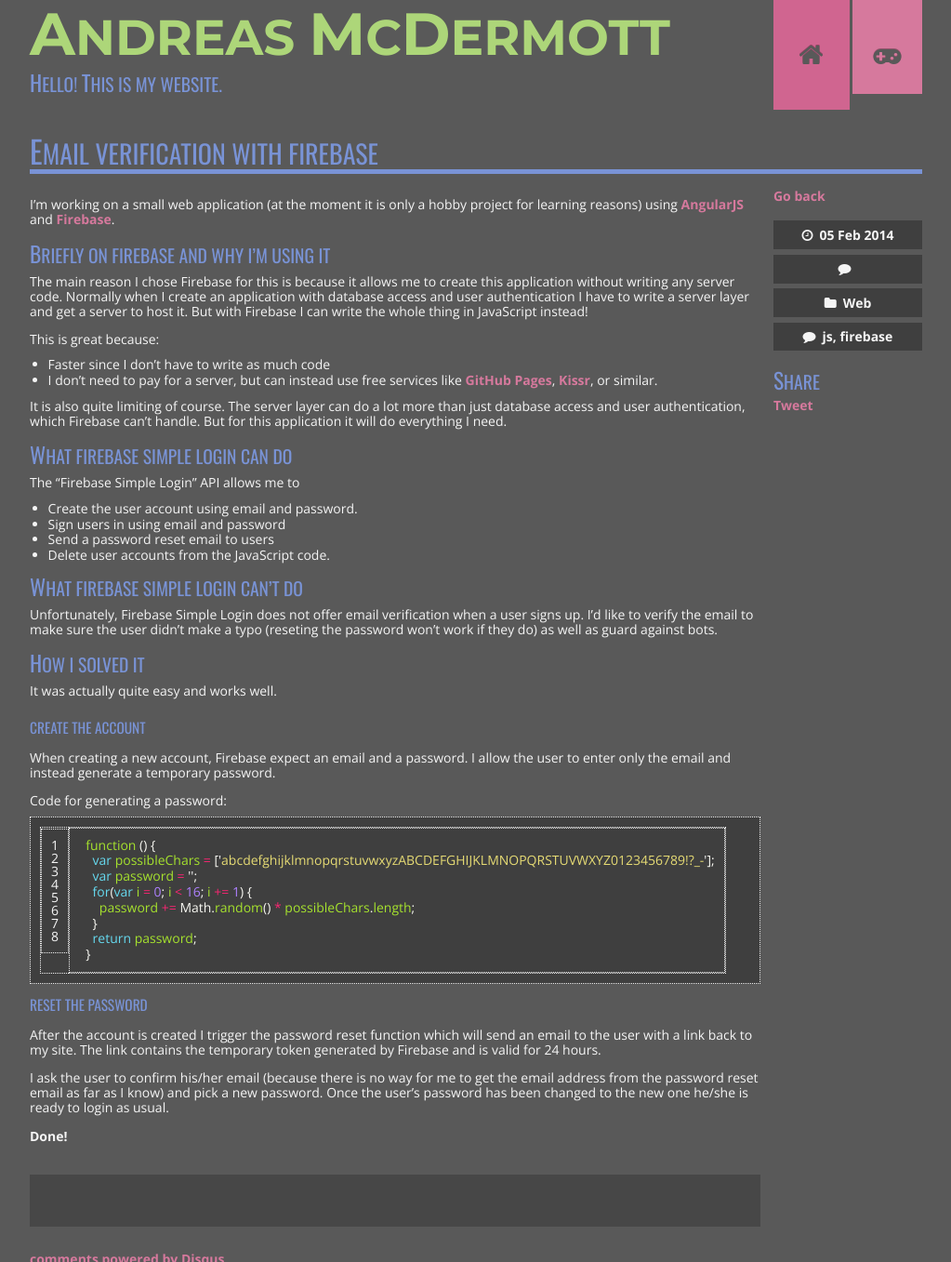
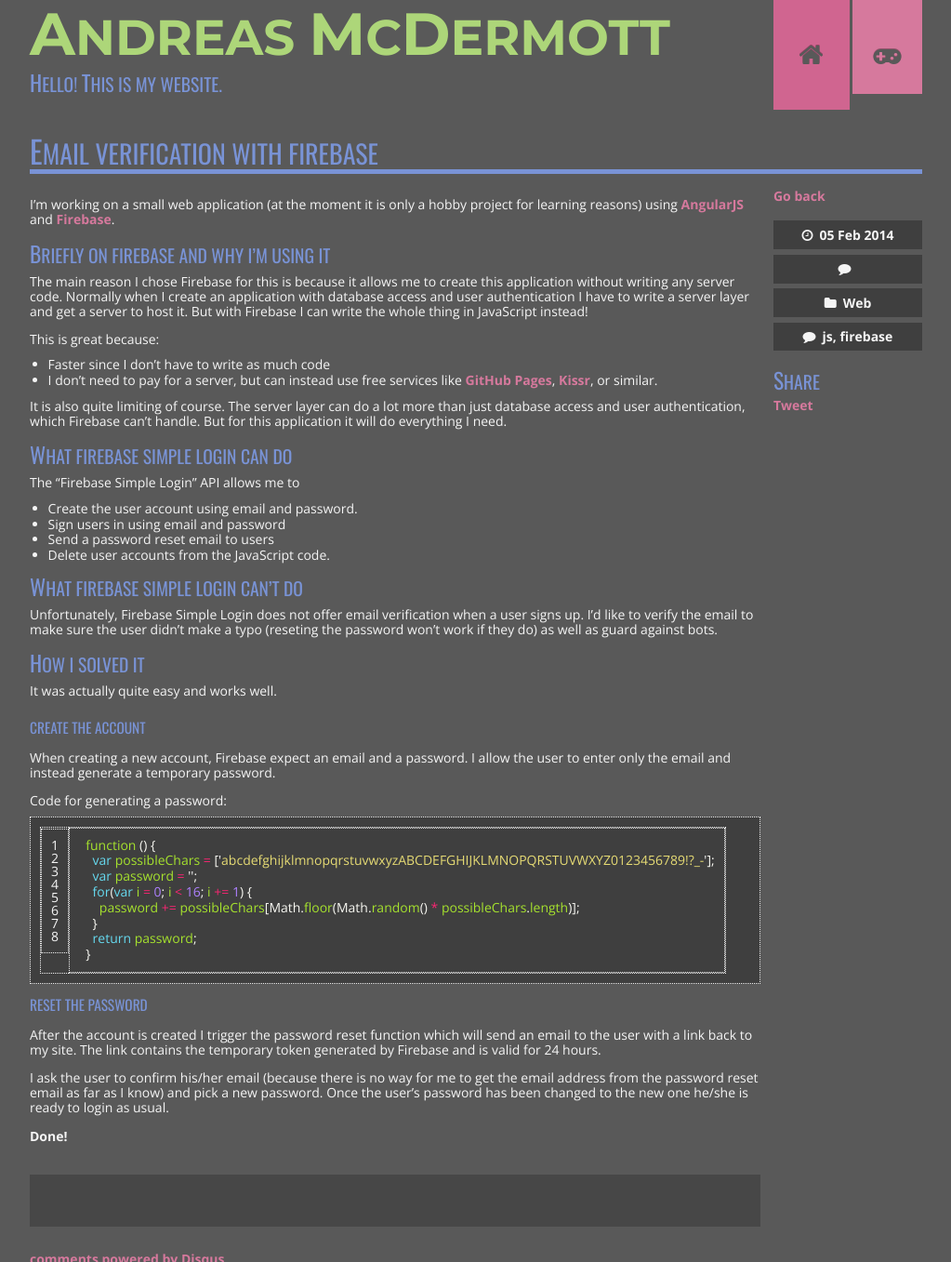
Before and after one commit to andreasmcdermott/andreasmcdermott.github.io, a Jekyll site: the page built from _posts/2014-02-05-Email-verification-with-Firebase.md, in a window 1280 px wide, cut to the strip 0-1357 px from the top of the page. Shown: the whole strip at 93% size, without its empty margins (128-1151 px from the left). Built offline with Jekyll 4.4.1, drawn with Linux system fonts in a browser that asks for light colours; nearby versions of some CDN libraries; comment, search, counter and statistics services are not loaded; some of the changed lines change nothing that is shown.

Commit message:
Bug in generate password code

```diff
--- a/_posts/2014-02-05-Email-verification-with-Firebase.md
+++ b/_posts/2014-02-05-Email-verification-with-Firebase.md
@@ -1,9 +1,14 @@
 ---
-  layout: post
-  title: Email verification with Firebase
-  categories: [ Web ]
-  tags: [ js, firebase ]
+layout: post
+title: Email verification with Firebase
+categories:
+  - Web
+tags:
+  - js
+  - firebase
+published: true
 ---
+
 I'm working on a small web application (at the moment it is only a hobby project for learning reasons)
 using [AngularJS](http://www.angularjs.com) and [Firebase](http://www.firebase.com).
 
@@ -50,7 +55,7 @@ Code for generating a password:
     var possibleChars = ['abcdefghijklmnopqrstuvwxyzABCDEFGHIJKLMNOPQRSTUVWXYZ0123456789!?_-'];
     var password = '';
     for(var i = 0; i < 16; i += 1) {
-      password += Math.random() * possibleChars.length;
+      password += possibleChars[Math.floor(Math.random() * possibleChars.length)];
     }
     return password;
   }
```
